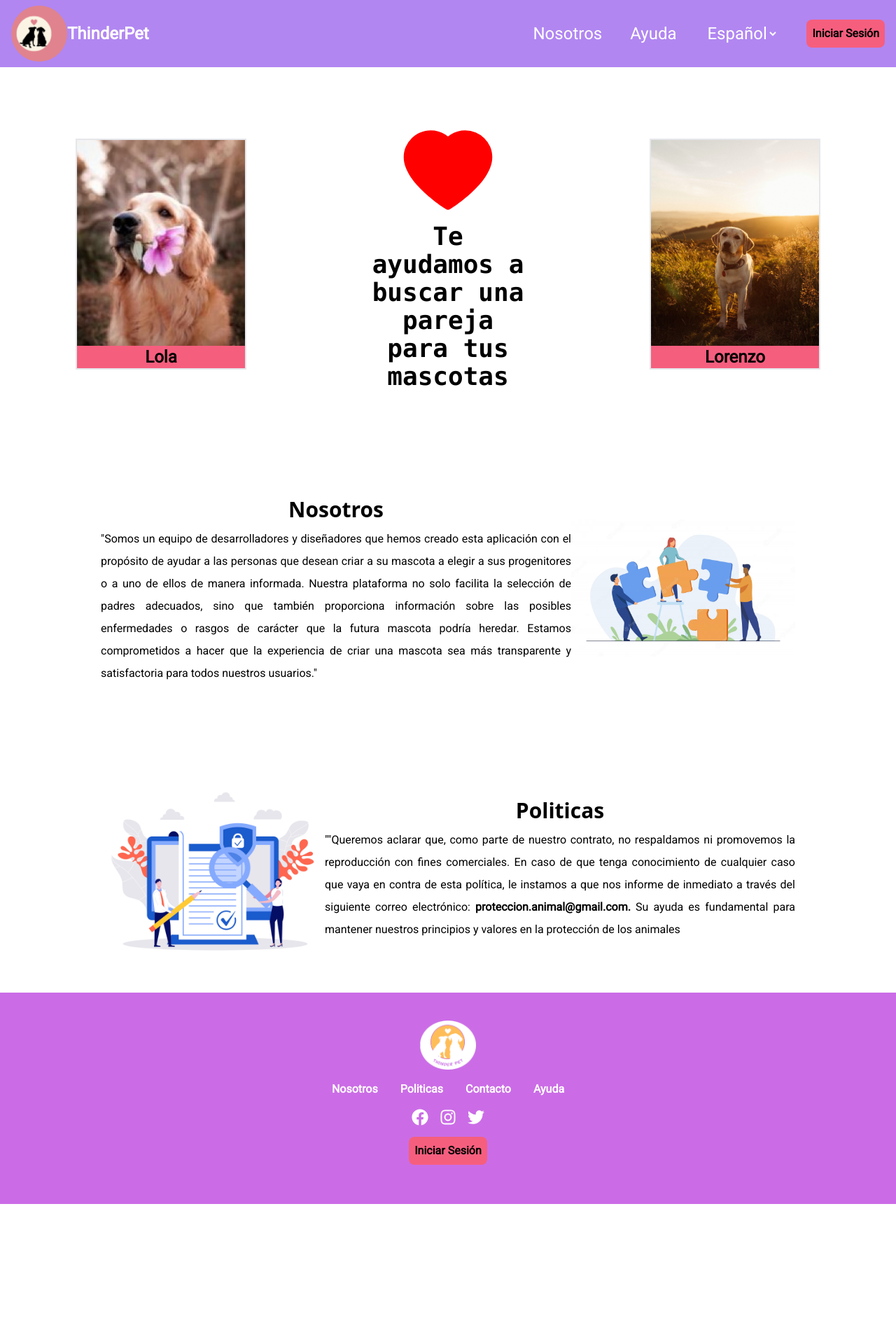
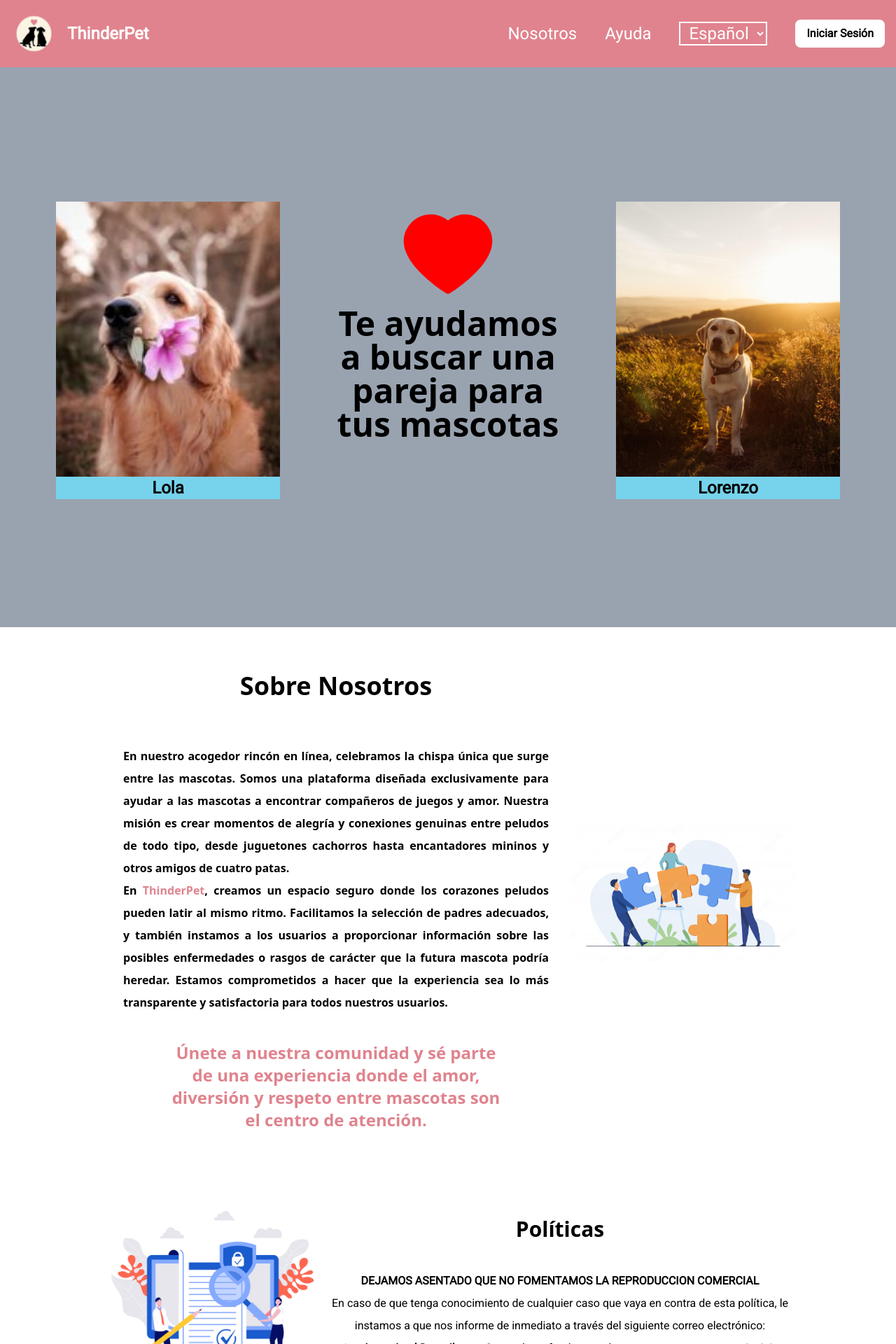
Before and after one commit to No-Country/c13-36-t-node-react, a React (Vite) app in the folder client/: page / in a window 1280 px wide. Shown: the top 1920 px of the page at 70% size. Before the commit the page ends 1720 px from the top, so only its background shows below. Built offline with nearby package versions, Linux system fonts and the light colour scheme.

Commit message:
updating components

```diff
--- a/client/src/Components/Footer/Footer.tsx
+++ b/client/src/Components/Footer/Footer.tsx
@@ -1,28 +1,25 @@
 import { FaFacebook, FaInstagram, FaTwitter } from "react-icons/fa";
-import { NavLink } from "react-router-dom";
 
 export default function Footer() {
-  const opciones = ["Nosotros", "Politicas", "Contacto", "Ayuda"]
+  const opciones = ["Nosotros", "Politicas", "Contacto", "Ayuda"];
 
   return (
-    <footer className="bg-[#CB6CE6] w-full p-10  flex flex-col justify-center items-center">
-    <img src={"logoFooter.png"} alt="footer-logo-landing-page" className="w-20"/>
-    <ul className="flex gap-x-8 my-4 text-[#fff] font-bold decoration-gray-100 max-sm:flex-col max-sm:leading-10">
-      {opciones.map((opcion)=>{
-        return(
-          <li className="cursor-pointer">{opcion}</li>
-        )
-      })
-      }
-    </ul>
-    <div className=" text-[#fff] flex justify-center gap-4 text-2xl">
-      <FaFacebook className="cursor-pointer"/>
-      <FaInstagram className="cursor-pointer"/>
-      <FaTwitter className="cursor-pointer"/>
-    </div>
-    <NavLink to={"/login"} className="flex items-center my-4">
-      <button className="bg-[#F65E7E] font-bold p-2 rounded-lg hover:scale-105 hover:ease-in duration-300">Iniciar Sesión</button>
-    </NavLink>
-</footer>
-  )
+    <footer className="bg-[#99A3B0] w-full p-10 flex flex-row justify-around align-baseline">
+      <img
+        src={"logoFooter.png"}
+        alt="footer-logo-landing-page"
+        className="w-20"
+      />
+      <ul className="flex gap-x-8 my-4 text-[#fff] font-bold decoration-gray-100 max-sm:flex-col max-sm:leading-10">
+        {opciones.map((opcion) => {
+          return <li className="cursor-pointer">{opcion}</li>;
+        })}
+      </ul>
+      <div className=" text-[#fff] flex my-4 justify-center gap-4 text-2xl">
+        <FaFacebook className="cursor-pointer" />
+        <FaInstagram className="cursor-pointer" />
+        <FaTwitter className="cursor-pointer" />
+      </div>
+    </footer>
+  );
 }
--- a/client/src/Components/Landing/Landing.tsx
+++ b/client/src/Components/Landing/Landing.tsx
@@ -16,10 +16,10 @@ const Landing = () => {
   window.addEventListener("scroll", toggleVisible);
   return (
     <>
-      <section className="flex items-center my-16 gap-x-44 max-md:gap-x-4  ">
-        <div className="border-2 h-full">
-          <img src={"dogLanding.png"} className="w-60" />
-          <p className="bg-[#F65E7E] text-2xl font-bold">Lola</p>
+      <section className="flex flex-row gap-20 justify-center pt-48 bg-[#99A3B0] w-full min-h-screen">
+        <div className="">
+          <img src={"dogLanding.png"} className="w-80" />
+          <p className="bg-[#77D3EC] text-2xl font-bold">Lola</p>
         </div>
         <div>
           <AiFillHeart
@@ -27,30 +27,39 @@ const Landing = () => {
             color="red"
             className="m-auto heartbeat max-md:w-20"
           />
-          <h1 className="text-4xl w-56 font-mono font-bold max-md:text-2xl">
+          <h1 className="text-5xl w-80 font-sans font-bold max-md:text-2xl">
             Te ayudamos a buscar una pareja para tus mascotas
           </h1>
         </div>
-        <div className="border-2 h-full">
-          <img src={"dogLanding2.png"} className="w-60" />
-          <p className="bg-[#F65E7E] text-2xl font-bold">Lorenzo</p>
+        <div className="">
+          <img src={"dogLanding2.png"} className="w-80" />
+          <p className="bg-[#77D3EC] text-2xl font-bold">Lorenzo</p>
         </div>
       </section>
-      <section className="px-36 my-20 w-full flex justify-center items-center max-md:flex-col max-md:px-10 max-md:my-4">
+      <section className="px-36 w-full flex justify-center items-center max-md:flex-col max-md:px-10 max-md:my-4">
         <div className="flex flex-col w-50 max-md:w-[100%]">
-          <h1 className="font-sans font-bold text-3xl my-2" id="nosotros">
-            Nosotros
+          <h1 className="font-sans font-bold text-4xl my-16" id="nosotros">
+            Sobre Nosotros
           </h1>
-          <p className="leading-8 text-justify max-md:text-md ">
-            "Somos un equipo de desarrolladores y diseñadores que hemos creado
-            esta aplicación con el propósito de ayudar a las personas que desean
-            criar a su mascota a elegir a sus progenitores o a uno de ellos de
-            manera informada. Nuestra plataforma no solo facilita la selección
-            de padres adecuados, sino que también proporciona información sobre
-            las posibles enfermedades o rasgos de carácter que la futura mascota
-            podría heredar. Estamos comprometidos a hacer que la experiencia de
-            criar una mascota sea más transparente y satisfactoria para todos
-            nuestros usuarios."
+          <p className="leading-8 text-justify font-sans max-md:text-md font-semibold px-8">
+            En nuestro acogedor rincón en línea, celebramos la chispa única que
+            surge entre las mascotas. Somos una plataforma diseñada
+            exclusivamente para ayudar a las mascotas a encontrar compañeros de
+            juegos y amor. Nuestra misión es crear momentos de alegría y
+            conexiones genuinas entre peludos de todo tipo, desde juguetones
+            cachorros hasta encantadores mininos y otros amigos de cuatro patas.
+            <br />
+            En <b className="text-[#E0838E]">ThinderPet</b>, creamos un espacio
+            seguro donde los corazones peludos pueden latir al mismo ritmo.
+            Facilitamos la selección de padres adecuados, y también instamos a
+            los usuarios a proporcionar información sobre las posibles
+            enfermedades o rasgos de carácter que la futura mascota podría
+            heredar. Estamos comprometidos a hacer que la experiencia sea lo más
+            transparente y satisfactoria para todos nuestros usuarios.
+          </p>
+          <p className="font-bold font-sans text-2xl px-24 py-10 text-[#E0838E]">
+            Únete a nuestra comunidad y sé parte de una experiencia donde el
+            amor, diversión y respeto entre mascotas son el centro de atención.
           </p>
         </div>
         <img src={"equipoTrabajo.png"} className="w-80"></img>
@@ -63,13 +72,13 @@ const Landing = () => {
       <section className="px-36 my-5 w-full flex justify-center items-center  max-md:flex-col-reverse max-md:px-10">
         <img src="politicaTrabajo.png" className="w-80"></img>
         <div className="">
-          <h1 className="font-sans font-bold text-3xl my-2">Politicas</h1>
-          <p className="leading-8 text-justify max-md:text-md">
-            ""Queremos aclarar que, como parte de nuestro contrato, no
-            respaldamos ni promovemos la reproducción con fines comerciales. En
-            caso de que tenga conocimiento de cualquier caso que vaya en contra
-            de esta política, le instamos a que nos informe de inmediato a
-            través del siguiente correo electrónico:{" "}
+          <h1 className="font-sans font-bold text-3xl my-10">Políticas</h1>
+          <p className="leading-8 text-center max-md:text-md">
+            <b>DEJAMOS ASENTADO QUE NO FOMENTAMOS LA REPRODUCCION COMERCIAL</b>
+            <br />
+            En caso de que tenga conocimiento de cualquier caso que vaya en
+            contra de esta política, le instamos a que nos informe de inmediato
+            a través del siguiente correo electrónico:{" "}
             <b>proteccion.animal@gmail.com.</b> Su ayuda es fundamental para
             mantener nuestros principios y valores en la protección de los
             animales
--- a/client/src/Components/Navbar/Navbar.tsx
+++ b/client/src/Components/Navbar/Navbar.tsx
@@ -13,18 +13,16 @@ interface NavBarProps {
 }
 const Navbar: React.FC<NavBarProps> = ({ setusuario, usuario }) => {
   const { isShowing, toggle } = useModal();
-  const [viewMenu, setViewMenu] = useState(false)
+  const [viewMenu, setViewMenu] = useState(false);
 
   const handleClick = () => {
     toggle();
   };
-  const hadleClickMenu = () =>{
-    setViewMenu(!viewMenu)
-  }
+  const hadleClickMenu = () => {
+    setViewMenu(!viewMenu);
+  };
   return (
-
-    <nav className="relative  w-full flex bg-[#B186F1] place-content-between items-center mb-2 py-2 px-4 sticky top-0 z-10">
-
+    <nav className="relative  w-full flex bg-[#E0838E] place-content-between items-center py-2 px-4 top-0 z-10">
       <NavLink to={"/"} className="flex items-center">
         <Avatar size="medium" src="logo.png" />
         <h1 className="text-2xl text-white font-bold">ThinderPet</h1>
@@ -33,39 +31,53 @@ const Navbar: React.FC<NavBarProps> = ({ setusuario, usuario }) => {
       {usuario !== undefined ? (
         <>
           <ul className="max-md:hidden flex gap-10">
-      <li className="text-2xl text-white cursor-pointer "><a href="/#nosotros">Nosotros</a></li>
+            <li className="text-2xl text-white cursor-pointer ">
+              <a href="/#nosotros">Nosotros</a>
+            </li>
             <li className="text-2xl text-white cursor-pointer ">Ayuda</li>
             <NavLink to={"/main"}>
-       <li className="text-2xl text-white cursor-pointer ">Ver Mascotas</li>
+              <li className="text-2xl text-white cursor-pointer ">
+                Ver Mascotas
+              </li>
             </NavLink>
-      <select className="bg-white text-black">
+            <select className="border-white border-2 text-black">
               <option>Español</option>
               <option>English</option>
             </select>
           </ul>
           <Avatar size="medium" src="Vector.png" onClick={handleClick} />
         </>
-    ) :
+      ) : (
         <>
-      <ul className={`flex gap-10 justify-center items-center max-md:absolute max-md:flex-col max-md:bg-[#B186F1] max-md:top-[6.5rem] max-md:right-0 max-md:w-60 max-md:p-8 max-md:rounded-xl max-md:${viewMenu ? "flex":"hidden"}`}>
-        <li className="text-2xl text-white cursor-pointer "><a href="#nosotros">Nosotros</a></li>      {/* RECORDATORIO QUE NO ENVIE A LA PAGINA PRINCIPAL Y QUE SE SCROLLE CUANDO HAGA CLICK */}
+          <ul
+            className={`flex gap-10 justify-center items-center max-md:absolute max-md:flex-col max-md:border-2 max-md:border-white max-md:top-[6.5rem] max-md:right-0 max-md:w-60 max-md:p-8 max-md:rounded-xl max-md:${
+              viewMenu ? "flex" : "hidden"
+            }`}
+          >
+            <li className="text-2xl text-white cursor-pointer ">
+              <a href="#nosotros">Nosotros</a>
+            </li>{" "}
+            {/* RECORDATORIO QUE NO ENVIE A LA PAGINA PRINCIPAL Y QUE SE SCROLLE CUANDO HAGA CLICK */}
             <li className="text-2xl text-white cursor-pointer ">Ayuda</li>
-        <select className="bg-[#B186F1] text-white text-2xl max-md:border-2 max-md:border-black p-0">
+            <select className="border-white border-2 bg-[#E0838E]  text-white text-2xl max-md:border-2 max-md:border-black px-2">
               <option>Español</option>
               <option>English</option>
             </select>
             <NavLink to={"/login"} className="">
-        <button className="bg-[#F65E7E] font-bold p-2 rounded-lg hover:scale-105 hover:ease-in duration-300">Iniciar Sesión</button>
+              <button className="bg-white font-bold px-4 py-2 rounded-lg hover:scale-105 hover:ease-in duration-300">
+                Iniciar Sesión
+              </button>
             </NavLink>
           </ul>
           <button onClick={hadleClickMenu} className="hidden max-md:block">
-        {viewMenu
-        ? <AiOutlineCloseCircle className="w-10 h-10 cursor-pointer "/>
-        : <AiOutlineMenu className="w-10 h-10 cursor-pointer "/>
-        }
+            {viewMenu ? (
+              <AiOutlineCloseCircle className="w-10 h-10 cursor-pointer " />
+            ) : (
+              <AiOutlineMenu className="w-10 h-10 cursor-pointer " />
+            )}
           </button>
         </>
-    }
+      )}
       <div className="absolute right-0 top-20">
         {isShowing && <Menu setusuario={setusuario} toggle={toggle} />}
       </div>
--- a/client/src/Components/UserProfile/UserProfile.tsx
+++ b/client/src/Components/UserProfile/UserProfile.tsx
@@ -1,14 +1,16 @@
 import { NavLink } from "react-router-dom";
-import { FiArrowLeft, FiSave } from "react-icons/fi";
-import Avatar from "../Avatar/Avatar";
 import { AiOutlinePlusCircle } from "react-icons/ai";
 
 const UserProfile = () => {
   return (
-    <div>
-      <div className="grid grid-cols-2 gap-40">
-        <div className="flex flex-col">
-          <h1 className="mb-14 mt-10 font-bold text-2xl">Mi perfil</h1>
+    <div className="mt-20 font-sans">
+      <div className="grid grid-cols-2 gap-60">
+        <div className="flex flex-col bg-[#99a3b0c2] w-96 p-8 rounded-lg text-left">
+          <div className="mb-3">
+            <h1 className="mb-6 mt-2 font-bold text-3xl">Mi perfil</h1>
+            <img src={"Vector.png"}></img>
+            <p className="mt-2 mb-4 text-slate-800">Editar foto</p>
+          </div>
           <form action="">
             <div className="flex flex-col text-start">
               <span className="font-semibold mt-6">Nombre de usuario:</span>
@@ -17,82 +19,40 @@ const UserProfile = () => {
               <h3 className="font-semibold mt-2 text-slate-500">
                 juanperez@gmail.com
               </h3>
-              <span className="font-semibold mt-6">Contraseña: </span>
-              <h3 className="font-semibold mt-2 text-slate-500">•••••••••</h3>
               <span className="font-semibold mt-6">Teléfono: </span>
               <input
                 type="text"
                 placeholder="1245-4572-358"
-                className="font-semibold mt-2"
+                className="font-semibold mt-2 px-2 rounded-lg py-2 mb-16"
               />
-            </div>
-            <div className="flex">
-              <button className="flex flex-row text-xl bg-[#54A4A5] px-4 py-2 rounded-xl text-white mt-8">
-                <FiSave className="mt-1 mr-1" />
-                Guardar
-              </button>
             </div>
           </form>
         </div>
-        <div>
-          <h1 className="mb-14 mt-10 font-bold text-2xl">Mis mascotas</h1>
-          <div className="flex flex-col gap-6 mt-24">
-            <div className="grid grid-cols-3 gap-4">
-              <Avatar size={"medium"} />
-              <h3 className="mt-9 font-semibold">Shaby</h3>
-              <div className="flex">
-                <NavLink
-                  to={"/mascotas"}
-                  className="mt-7 text-black bg-[#D9D9D9] py-3 px-4 rounded-xl"
-                >
-                  Ver perfil
-                </NavLink>
-              </div>
-            </div>
-            <div className="grid grid-cols-3 gap-4">
-              <Avatar size={"medium"} />
-              <h3 className="mt-9 font-semibold">Vicky</h3>
-              <div className="flex">
-                <NavLink
-                  to={"/mascotas"}
-                  className="mt-7 text-black bg-[#D9D9D9] py-3 px-4 rounded-xl"
-                >
-                  Ver perfil
-                </NavLink>
-              </div>
-            </div>
-            <div className="grid grid-cols-3 gap-4">
-              <Avatar size={"medium"} />
-              <h3 className="mt-9 font-semibold">Toby</h3>
-              <div className="flex">
-                <NavLink
-                  to={"/mascotas"}
-                  className="mt-7 text-black bg-[#D9D9D9] py-3 px-4 rounded-xl"
-                >
-                  Ver perfil
-                </NavLink>
-              </div>
-            </div>
+        <div className="w-80">
+          <h1 className="mb-14 mt-10 font-bold text-3xl">Mis mascotas</h1>
+          <p className="font-bold text-sm">
+            Para poder continuar ingrese el perfil de su mascota
+          </p>
+          <div className="flex justify-center">
+            <NavLink to={"/mascotas"}>
+              <button className="bg-[#E0838E] font-medium p-2 rounded-lg flex flex-row text-white hover:scale-105 hover:ease-in duration-300 mt-14">
+                <AiOutlinePlusCircle size={24} className=" mr-1" />
+                Agregar nueva mascota
+              </button>
+            </NavLink>
           </div>
-          <div className="flex">
+          <div className="flex flex-row justify-between mt-48">
             <NavLink
               to={"/main"}
-              className="flex flex-row bg-[#54A4A5] text-center px-4 py-2 rounded-xl text-white mt-12"
+              className="border-2 border-[#209FD6] text-center p-2 rounded-xl text-black "
             >
-              <AiOutlinePlusCircle size={24} className=" mr-1" />
-              Agregar mascota
+              Eliminar Cuenta
             </NavLink>
+            <button className=" bg-[#77D3EC] rounded-xl p-2 text-black">
+              Guardar Cambios
+            </button>
           </div>
         </div>
-      </div>
-      <div className="flex">
-        <NavLink
-          to={"/main"}
-          className="flex flex-row text-xl bg-red-400 px-4 py-2 rounded-xl text-white mt-12"
-        >
-          <FiArrowLeft className="mt-1" />
-          Atrás
-        </NavLink>
       </div>
     </div>
   );
```
Also changed, not shown: client/src/Components/ProfileUser/Profile.tsx (deleted, +0 -56 lines), client/vercel.json (added). Lines whose indentation alone changed are shown as unchanged.
